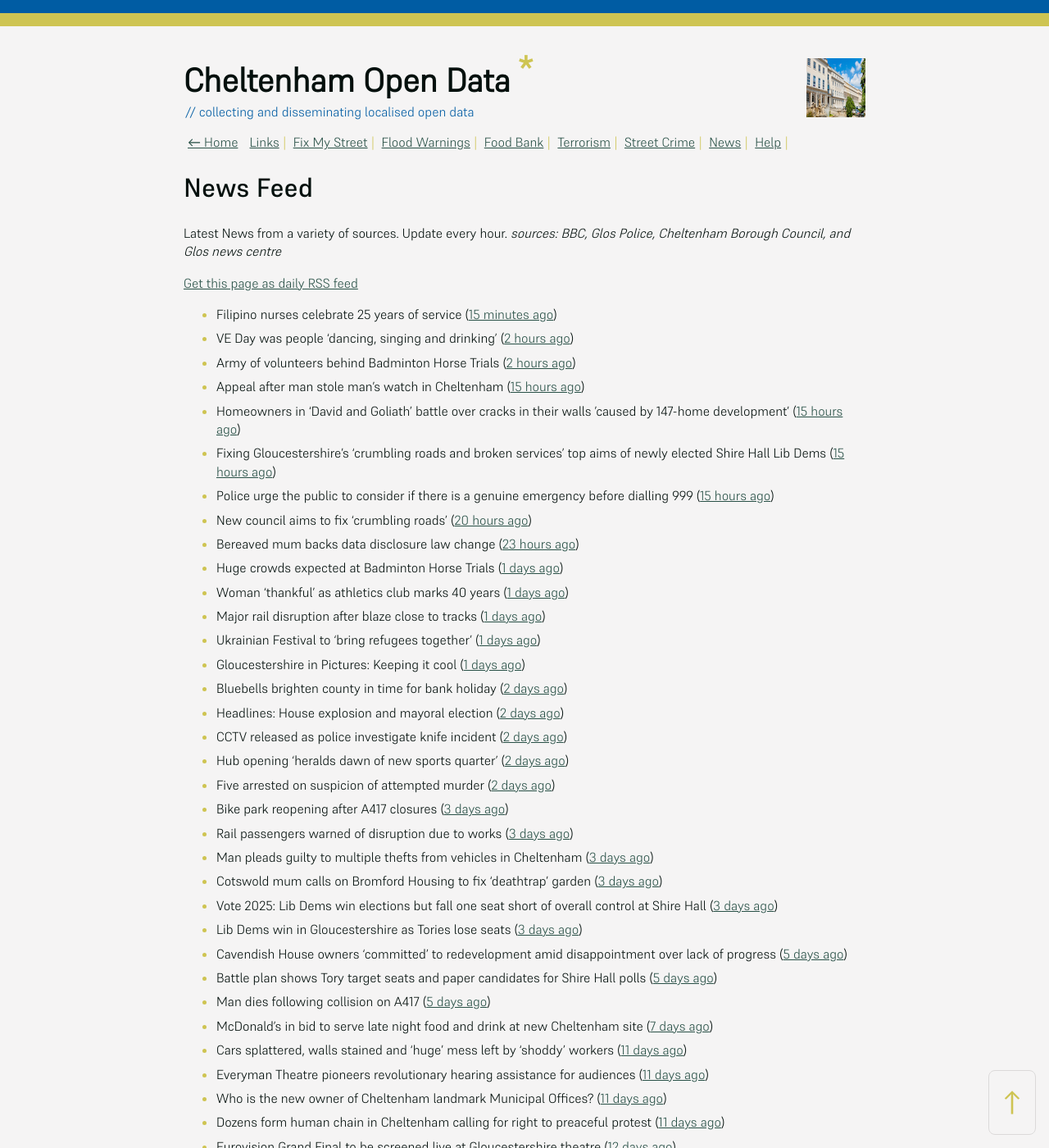
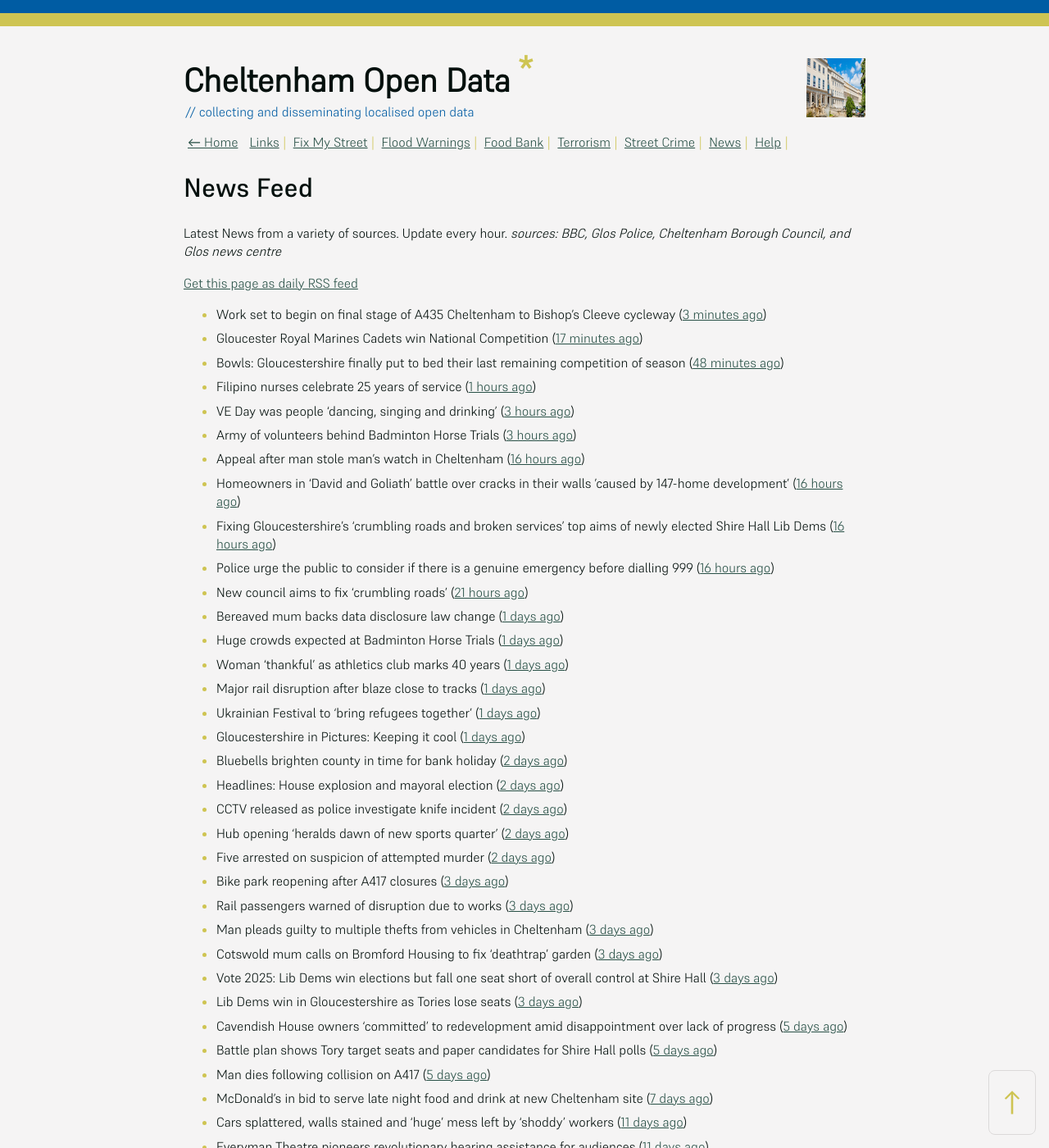
Before and after one commit to mat-0/cheltenham-open-data, a Jekyll site: the page built from _pages/news.md, in a window 1280 px wide and 1400 px high. Shown: the whole window at 82% size. Built offline with Jekyll 4.4.1, drawn with Linux system fonts in a browser that asks for light colours; some of the changed text lies outside the part shown.

Commit message:
Updated 2025-05-06 08:58:16

```diff
--- a/_pages/news.md
+++ b/_pages/news.md
@@ -12,15 +12,18 @@ _sources: BBC, Glos Police, Cheltenham Borough Council, and Glos news centre_
 [Get this page as daily RSS feed](/daily.rss)
 
 <!-- news_marker starts -->
-- Filipino nurses celebrate 25 years of service ([15 minutes ago](https://gloucesternewscentre.co.uk/filipino-nurses-celebrate-25-years-of-service/))
-- VE Day was people 'dancing, singing and drinking' ([2 hours ago](https://www.bbc.com/news/articles/cvg9y4pye5ro))
-- Army of volunteers behind Badminton Horse Trials ([2 hours ago](https://www.bbc.com/news/articles/crrz4549z2po))
-- Appeal after man stole man’s watch in Cheltenham ([15 hours ago](https://gloucesternewscentre.co.uk/appeal-after-man-stole-mans-watch-in-cheltenham/))
-- Homeowners in ‘David and Goliath’ battle over cracks in their walls ’caused by 147-home development’ ([15 hours ago](https://gloucesternewscentre.co.uk/homeowners-in-david-and-goliath-battle-over-cracks-in-their-walls-caused-by-147-home-development/))
-- Fixing Gloucestershire’s ‘crumbling roads and broken services’ top aims of newly elected Shire Hall Lib Dems ([15 hours ago](https://gloucesternewscentre.co.uk/fixing-gloucestershires-crumbling-roads-and-broken-services-top-aims-of-newly-elected-shire-hall-lib-dems/))
-- Police urge the public to consider if there is a genuine emergency before dialling 999 ([15 hours ago](https://gloucesternewscentre.co.uk/police-urge-the-public-to-consider-if-there-is-a-genuine-emergency-before-dialling-999/))
-- New council aims to fix 'crumbling roads' ([20 hours ago](https://www.bbc.com/news/articles/cm2e510knnlo))
-- Bereaved mum backs data disclosure law change ([23 hours ago](https://www.bbc.com/news/articles/cql6q2nlzvno))
+- Work set to begin on final stage of A435 Cheltenham to Bishop’s Cleeve cycleway ([3 minutes ago](https://gloucesternewscentre.co.uk/work-set-to-begin-on-final-stage-of-a435-cheltenham-to-bishops-cleeve-cycleway/))
+- Gloucester Royal Marines Cadets win National Competition ([17 minutes ago](https://gloucesternewscentre.co.uk/gloucester-royal-marines-cadets-win-national-competition/))
+- Bowls: Gloucestershire finally put to bed their last remaining competition of season ([48 minutes ago](https://gloucesternewscentre.co.uk/bowls-gloucestershire-finally-put-to-bed-their-last-remaining-competition-of-season/))
+- Filipino nurses celebrate 25 years of service ([1 hours ago](https://gloucesternewscentre.co.uk/filipino-nurses-celebrate-25-years-of-service/))
+- VE Day was people 'dancing, singing and drinking' ([3 hours ago](https://www.bbc.com/news/articles/cvg9y4pye5ro))
+- Army of volunteers behind Badminton Horse Trials ([3 hours ago](https://www.bbc.com/news/articles/crrz4549z2po))
+- Appeal after man stole man’s watch in Cheltenham ([16 hours ago](https://gloucesternewscentre.co.uk/appeal-after-man-stole-mans-watch-in-cheltenham/))
+- Homeowners in ‘David and Goliath’ battle over cracks in their walls ’caused by 147-home development’ ([16 hours ago](https://gloucesternewscentre.co.uk/homeowners-in-david-and-goliath-battle-over-cracks-in-their-walls-caused-by-147-home-development/))
+- Fixing Gloucestershire’s ‘crumbling roads and broken services’ top aims of newly elected Shire Hall Lib Dems ([16 hours ago](https://gloucesternewscentre.co.uk/fixing-gloucestershires-crumbling-roads-and-broken-services-top-aims-of-newly-elected-shire-hall-lib-dems/))
+- Police urge the public to consider if there is a genuine emergency before dialling 999 ([16 hours ago](https://gloucesternewscentre.co.uk/police-urge-the-public-to-consider-if-there-is-a-genuine-emergency-before-dialling-999/))
+- New council aims to fix 'crumbling roads' ([21 hours ago](https://www.bbc.com/news/articles/cm2e510knnlo))
+- Bereaved mum backs data disclosure law change ([1 days ago](https://www.bbc.com/news/articles/cql6q2nlzvno))
 - Huge crowds expected at Badminton Horse Trials ([1 days ago](https://www.bbc.com/news/articles/c93g4dz38jgo))
 - Woman 'thankful' as athletics club marks 40 years ([1 days ago](https://www.bbc.com/news/articles/cn80nv4mr79o))
 - Major rail disruption after blaze close to tracks ([1 days ago](https://www.bbc.com/news/articles/cjew5q07n7go))
@@ -51,11 +54,8 @@ _sources: BBC, Glos Police, Cheltenham Borough Council, and Glos news centre_
 - Reform UK candidates believe there may be a few upsets in council elections ([13 days ago](https://gloucesternewscentre.co.uk/reform-uk-candidates-believe-there-may-be-a-few-upsets-in-council-elections/))
 - Cheltenham man given Criminal Behaviour Order ([13 days ago](https://gloucesternewscentre.co.uk/cheltenham-man-given-criminal-behaviour-order/))
 - Cheltenham MP calls for answers over design and workmanship of Strand refurb ([13 days ago](https://gloucesternewscentre.co.uk/cheltenham-mp-calls-for-answers-over-design-and-workmanship-of-strand-refurb/))
-- Cheltenham Borough Council invites community input on new trees strategy ([13 days ago](https://gloucesternewscentre.co.uk/cheltenham-borough-council-invites-community-input-on-new-trees-strategy/))
-- Man racially abuses woman in nightclub queue ([13 days ago](https://gloucesternewscentre.co.uk/man-racially-abuses-woman-in-nightclub-queue/))
-- Nigel Farage greeted with cheers at brewery as Reform UK supporters chant name ([13 days ago](https://gloucesternewscentre.co.uk/nigel-farage-greeted-with-cheers-at-brewery-as-reform-uk-supporters-chant-name/))
 - Cheltenham Borough Council invites community input on new trees strategy ([13 days ago](https://www.cheltenham.gov.uk/news/article/3005/cheltenham_borough_council_invites_community_input_on_new_trees_strategy))
 - Media statement about the Citrus Hotel ([17 days ago](https://www.cheltenham.gov.uk/news/article/3004/media_statement_about_the_citrus_hotel))
-- Six-week consultation now live for Leckhampton with Warden Hill neighbourhood plan ([20 days ago](https://www.cheltenham.gov.uk/news/article/3003/six-week_consultation_now_live_for_leckhampton_with_warden_hill_neighbourhood_plan))
+- Six-week consultation now live for Leckhampton with Warden Hill neighbourhood plan ([21 days ago](https://www.cheltenham.gov.uk/news/article/3003/six-week_consultation_now_live_for_leckhampton_with_warden_hill_neighbourhood_plan))
 
 <!-- news_marker ends -->
```
Also changed, not shown: _data/flood.json (+5 -69 lines), _pages/fix-my-street.md (+6 -6 lines), index.md (+5 -5 lines).
